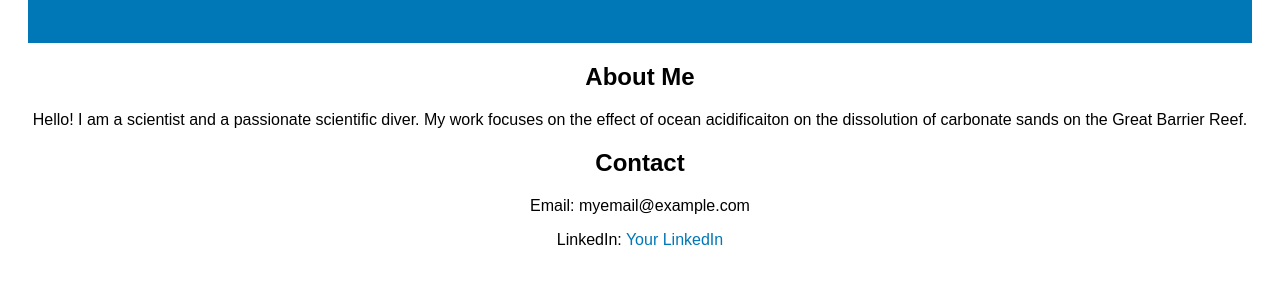
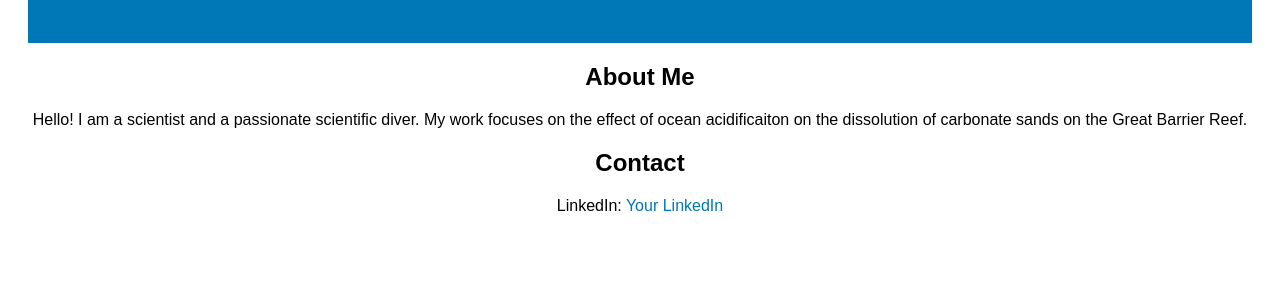
Before and after one commit to aurorapinto/aurorapinto.github.io, a plain HTML site: page index.html in a window 1280 px wide. Shown: the part 159-442 px from the top of the page. Drawn offline with Linux system fonts and the light colour scheme.

Commit message:
Update index.html
removed email address

```diff
--- a/index.html
+++ b/index.html
@@ -38,7 +38,6 @@
 
     <section>
         <h2>Contact</h2>
-        <p>Email: myemail@example.com</p>
         <p>LinkedIn: <a href="https://www.linkedin.com/in/aurora-pinto/" target="_blank">Your LinkedIn</a></p>
     </section>
 
```
